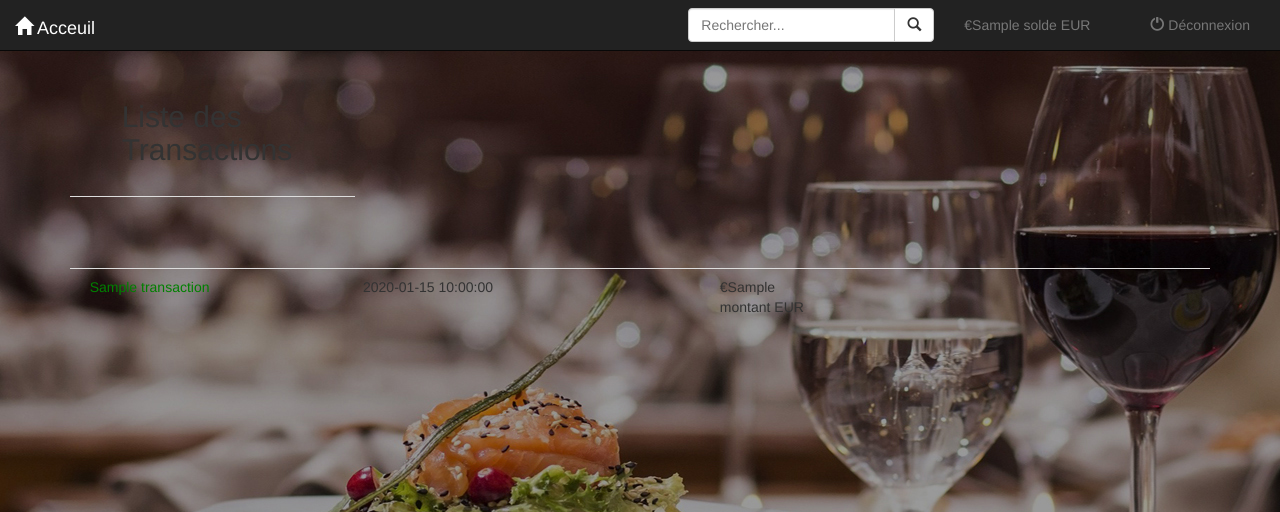
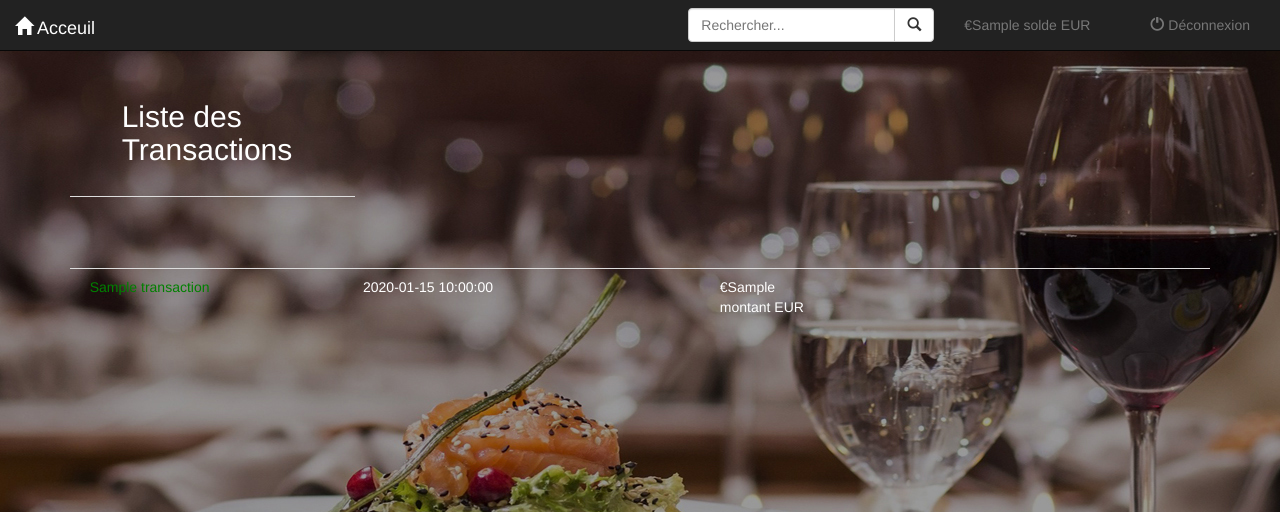
Before and after one commit to meddeb9989/tntwebapp, a Flask app: template webapp/templates/home.html in a window 1280 px wide. Shown: the top 512 px of the page. Run offline with Flask 2, Linux system fonts and the light colour scheme; the template is opened without the code that fills it: most values are stand-ins (such as "Sample title", 1, 10 or a date in 2020); some libraries are stand-ins or nearby versions.

Commit message:
A Little Design

```diff
--- a/webapp/templates/add_employe.html
+++ b/webapp/templates/add_employe.html
@@ -6,7 +6,7 @@
    <form method="post" action="">
 
        <div class="container">
-         <h2>Add Page is Under Construction  </h2>
+         <h2 style="color:white;">Add Page is Under Construction  </h2>
        </div>
 
        <div class="container"><br><br><br></div>
--- a/webapp/templates/add_product.html
+++ b/webapp/templates/add_product.html
@@ -22,7 +22,7 @@
         <div class="row centered-form">
           <div class="col-sm-6 col-md-5 col-lg-7 col-md-offset-2 col-lg-offset-2">
                     <div class="form-group">
-                        <h3 class="panel-title text-center">Ajouter Produit</h3><br>
+                        <h3 class="panel-title text-center" style="color:white;">Ajouter Produit</h3><br>
                     </div>
                         <form name="form" method="post" action="" id="myForm" enctype="multipart/form-data">
                          {% if fields %}
@@ -33,7 +33,7 @@
                                   {% if Errors %}
                                   {% if Errors.get('Ean13') %}
                                       {% for mes in Errors.get('Ean13') %}
-                                          <font color="red">{{mes}} !</font><br>
+                                          <font color="red">- {{mes}} !</font><br>
                                       {% endfor %}
                                   {% else %}
                                     <br>
--- a/webapp/templates/choice.html
+++ b/webapp/templates/choice.html
@@ -5,7 +5,7 @@
 {% block content %}
         <div class="row">
             <div class="col-sm-6 col-md-5 col-lg-4 col-md-offset-2 col-lg-offset-4">
-              <h2 class="text-center form-signin-heading">Vous Voulez Connecter en tant que ?</h2><br>
+              <h2 class="text-center form-signin-heading" style="color:white;">Vous Voulez Connecter en tant que ?</h2><br>
               <form name="form" id="myForm" method="post" action="">
                 <input type="submit" class="btn btn-lg btn-primary btn-block" name="btn" value= "Employe">
                 <input type="submit" class="btn btn-lg btn-primary btn-block" name="btn" value= "Employeur">
--- a/webapp/templates/ean13_add.html
+++ b/webapp/templates/ean13_add.html
@@ -25,12 +25,12 @@
                         <h1 class="panel-title text-center">Rechagrer :</h1><br>
                           {% if campainList== [] %}
                             <div class="container">
-                              <h5> - {{campainName}}</h5>
+                              <h5 style="color:white;"> - {{campainName}}</h5>
                             </div>
                            {% else %}
                               <div class="container">
                                  {% for name in campainList %}
-                                   <h5> - {{name}}</h5>
+                                   <h5 style="color:white;"> - {{name}}</h5>
                                  {% endfor %}
                               </div>
                             {% endif %}
--- a/webapp/templates/home.html
+++ b/webapp/templates/home.html
@@ -42,11 +42,11 @@
          <div class="form-group" >
                 <div class="col-lg-3 col-xs-6 col-sm-4 col-lg-offset-1">
                   {% if usertype == "Employeur" %}
-                  <h2>Liste des Employés</h2>
+                  <h2 style="color:white;">Liste des Employés</h2>
                   {% elif usertype == "Employe&Employeur" %}
-                  <h2>Liste des Employés/Cartes</h2>
+                  <h2 style="color:white;">Liste des Employés/Cartes</h2>
                   {% else %}
-                  <h2>Liste des Transactions</h2>
+                  <h2 style="color:white;">Liste des Transactions</h2>
                   {% endif %}
 
                 </div>
--- a/webapp/templates/login.html
+++ b/webapp/templates/login.html
@@ -5,7 +5,7 @@
 {% block content %}
         <div class="row">
             <div class="col-sm-6 col-md-5 col-lg-4 col-md-offset-2 col-lg-offset-4">
-              <h2 class="text-center form-signin-heading">Connectez-vous</h2><br>
+              <h2 class="text-center form-signin-heading" style="color:white;">Connectez-vous</h2><br>
               <form method="post" action="">
                  <input type="text" class="form-control" placeholder="Identifiant" onClick="document.getElementById('msg_id').innerHTML = '';" required name="login"><br>
                  <input type="Password" class="form-control" placeholder="Mot de Passe" required name="passwd">
--- a/webapp/templates/table.html
+++ b/webapp/templates/table.html
@@ -10,7 +10,7 @@
                       <tr style="height: 72px;">
                        <td class="col-xs-2 col-sm-2 col-md-2">
                          <label style="height: 30px;">
-                          <input type="checkbox" name="btncheckAll" id="checkboxAll" onchange="javascript:visibilite(this.id); return false;" > Selectionner Tout
+                          <input type="checkbox" name="btncheckAll" id="checkboxAll" onchange="javascript:visibilite(this.id); return false;" > <font style="color:white;">Selectionner Tout</font>
                          </label>
                          <br><br>
                        </td>
@@ -58,12 +58,12 @@
                               </label>
                               <a size="18"><font color="green" id="campain_name_{{campaininfo['id']}}"><h8>{{campaininfo["Nom"]}}</h8></font></a>
                            </td>
-                           <td>{{campaininfo["Carte"]}}
+                           <td><font style="color:white;">{{campaininfo["Carte"]}}</font>
                             <input type="hidden" name="carte" id="carte_{{campaininfo['id']}}" value="{{campaininfo['Carte']}}">
                            </td>
                            <td>
                                <div class="col-xs-6 col-sm-3">
-                                 {{campaininfo["Date"]}}
+                                 <font style="color:white;">{{campaininfo["Date"]}}</font>
                                  <input type="hidden" name="Date" id="Date_{{campaininfo['id']}}" value="{{campaininfo['Date']}}">
                                </div>
                                <div class="col-xs-6 col-sm-3">
@@ -114,13 +114,13 @@
                               &nbsp;
                               <a size="18"><font color="green" id="campain_name_{{ campainid }}"><h8>{{campaininfo["Transaction"]}}</h8></font></a>
                            </td>
-                           <td>{{campaininfo["Date"]}}
-                            <input type="hidden" name="Date" id="Date_{{campainid}}" value="{{campaininfo['Date']}}">
+                           <td><font style="color:white;">{{campaininfo["Date"]}}</font>
+                            <input type="hidden" name="Date" id="Date_{{campainid}}" value="{{campaininfo['Date']}}" style="color:white;">
                            </td>
                            <td>
                                <div class="col-xs-6 col-sm-3">
-                                 €{{campaininfo["Montant"]}} EUR
-                                <input type="hidden" name="amount" id="amount_{{campainid}}" value="{{campaininfo['Montant']}}">
+                                 <font style="color:white;">€{{campaininfo["Montant"]}} EUR</font>
+                                <input type="hidden" name="amount" id="amount_{{campainid}}" value="{{campaininfo['Montant']}}" style="color:white;">
                                </div>
                                <div class="col-xs-12 col-sm-6">
                                  <font id="validity_{{ campainid }}" name="validity_for_{{campainid}}"></font>
```
Also changed, not shown: webapp/templates/delete.html (+4 -3 lines).
